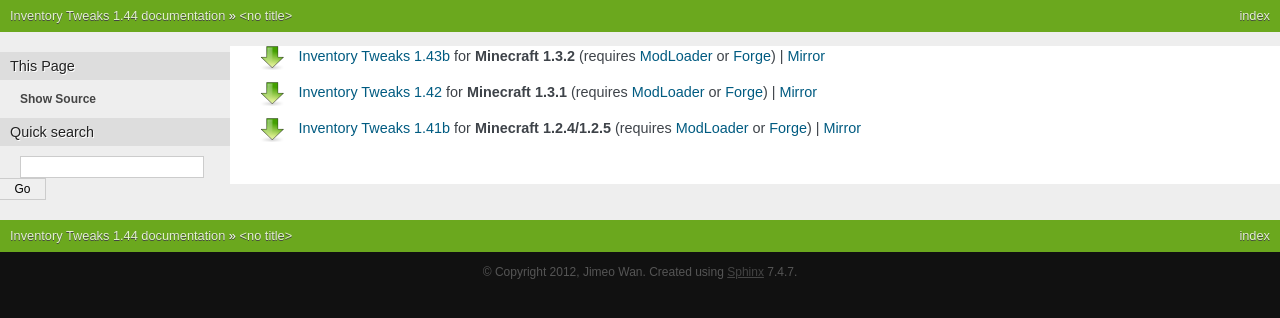
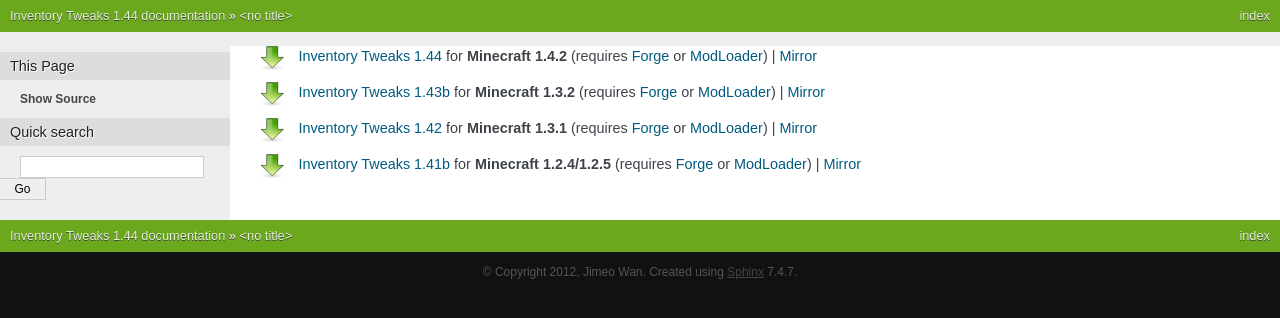
Before and after one commit to Inventory-Tweaks/Docs, a Sphinx documentation site: the page built from docs/download.txt, in a window 1280 px wide. Shown: the top 318 px of the page. Built offline with Sphinx 7.4.7, drawn with Linux system fonts in a browser that asks for light colours.

Commit message:
Use ModLoader, 1.44 release

```diff
--- a/docs/download.txt
+++ b/docs/download.txt
@@ -1,14 +1,19 @@
 .. image:: _static/img/dl.png
   :align: left
 
-`Inventory Tweaks 1.43b <http://adf.ly/ByCxb>`_ for **Minecraft 1.3.2** (requires `ModLoader <http://www.minecraftforum.net/topic/75440->`_ or `Forge <http://www.minecraftforge.net/forum/index.php/board,3.0.html>`_) | `Mirror <http://dl.dropbox.com/u/7592975/InvTweaks/InvTweaks-1.43b-1.3.2.zip>`_
+`Inventory Tweaks 1.44 <http://adf.ly/E3TGa>`_ for **Minecraft 1.4.2** (requires `Forge <http://www.minecraftforge.net/forum/index.php/board,3.0.html>`_ or `ModLoader <http://www.minecraftforum.net/topic/75440->`_) | `Mirror <http://dl.dropbox.com/u/7592975/InvTweaks/InvTweaks-1.44-1.4.2.zip>`_
 
 .. image:: _static/img/dl.png
   :align: left
 
-`Inventory Tweaks 1.42 <http://adf.ly/Bb415>`_ for **Minecraft 1.3.1** (requires `ModLoader <http://www.minecraftforum.net/topic/75440->`_ or `Forge <http://www.minecraftforge.net/forum/index.php/board,3.0.html>`_) | `Mirror <http://dl.dropbox.com/u/7592975/InvTweaks/InvTweaks-1.42-1.3.2.zip>`_
+`Inventory Tweaks 1.43b <http://adf.ly/ByCxb>`_ for **Minecraft 1.3.2** (requires `Forge <http://www.minecraftforge.net/forum/index.php/board,3.0.html>`_ or `ModLoader <http://www.minecraftforum.net/topic/75440->`_) | `Mirror <http://dl.dropbox.com/u/7592975/InvTweaks/InvTweaks-1.43b-1.3.2.zip>`_
 
 .. image:: _static/img/dl.png
   :align: left
 
-`Inventory Tweaks 1.41b <http://adf.ly/6idxE>`_ for **Minecraft 1.2.4/1.2.5** (requires `ModLoader <http://www.minecraftforum.net/topic/75440->`_ or `Forge <http://www.minecraftforge.net/forum/index.php/board,3.0.html>`_) | `Mirror <http://dl.dropbox.com/u/7592975/InvTweaks/InvTweaks-1.41b-1.2.4.zip>`_
+`Inventory Tweaks 1.42 <http://adf.ly/Bb415>`_ for **Minecraft 1.3.1** (requires `Forge <http://www.minecraftforge.net/forum/index.php/board,3.0.html>`_ or `ModLoader <http://www.minecraftforum.net/topic/75440->`_) | `Mirror <http://dl.dropbox.com/u/7592975/InvTweaks/InvTweaks-1.42-1.3.2.zip>`_
+
+.. image:: _static/img/dl.png
+  :align: left
+
+`Inventory Tweaks 1.41b <http://adf.ly/6idxE>`_ for **Minecraft 1.2.4/1.2.5** (requires `Forge <http://www.minecraftforge.net/forum/index.php/board,3.0.html>`_ or `ModLoader <http://www.minecraftforum.net/topic/75440->`_) | `Mirror <http://dl.dropbox.com/u/7592975/InvTweaks/InvTweaks-1.41b-1.2.4.zip>`_
```
Also changed, not shown: docs/changelog.txt (+7 -0 lines).
